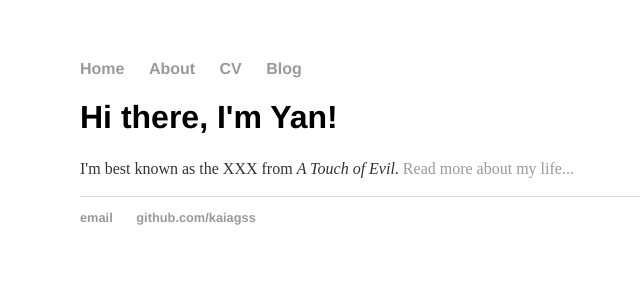
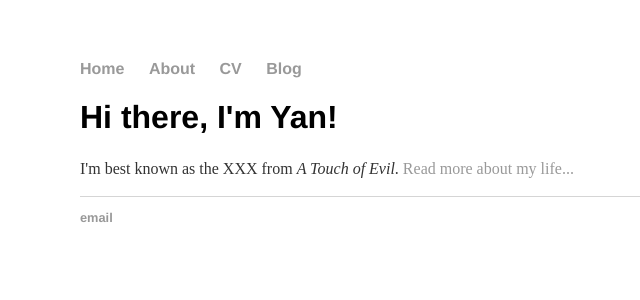
Before and after one commit to kaiagss/kaiagss.github.io, a Jekyll site: the page index.html, which Jekyll copies as it is, in a window 1280 px wide. Shown: the top 300 px of the page, without its empty margins (112-752 px from the left). Built offline with Jekyll 4.4.1, drawn with Linux system fonts in a browser that asks for light colours.

Commit message:
Update index.html

```diff
--- a/index.html
+++ b/index.html
@@ -23,7 +23,6 @@
 		<footer>
     		<ul>
         		<li><a href="mailto:kaia.gao.93@gmail.com">email</a></li>
-        		<li><a href="https://github.com/kaiagss">github.com/kaiagss</a></li>
 			</ul>
 		</footer>
 	</body>
```
